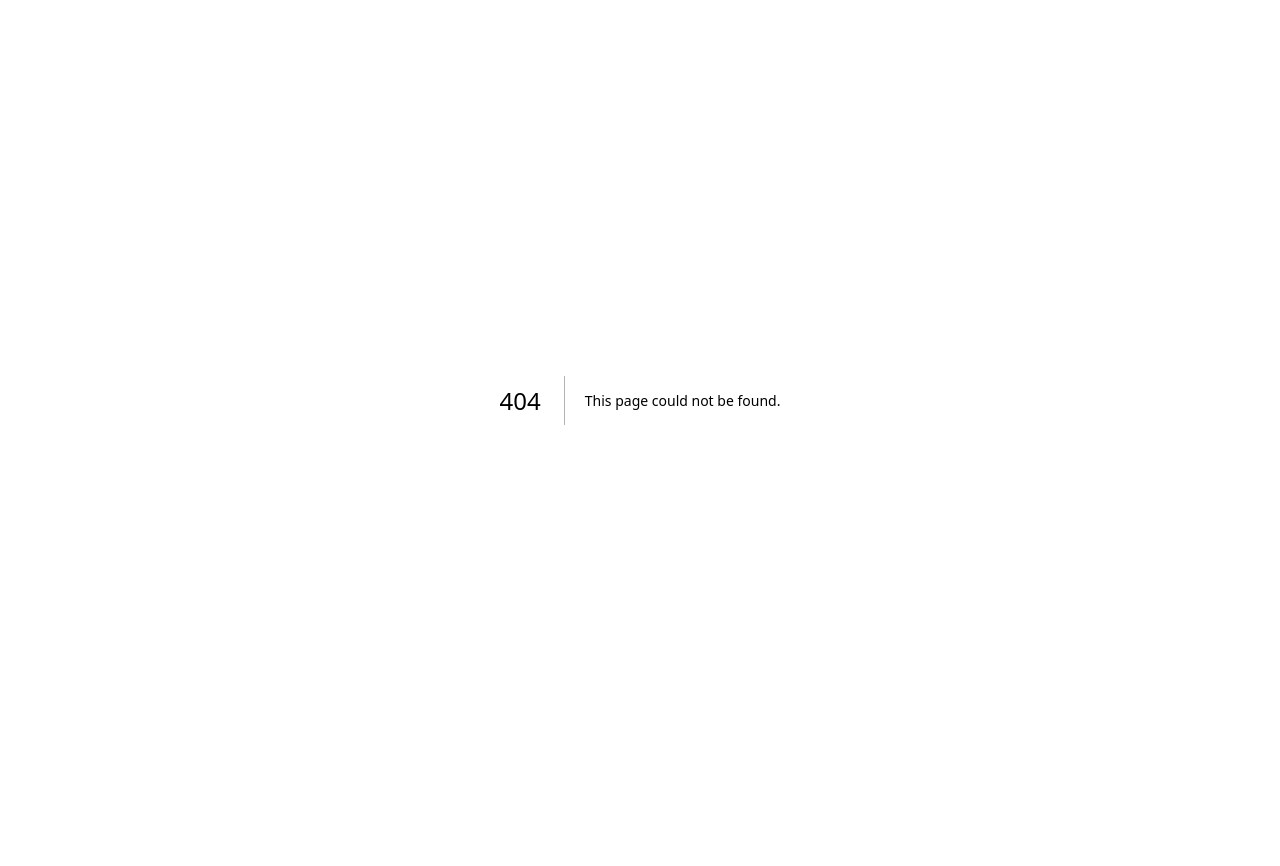
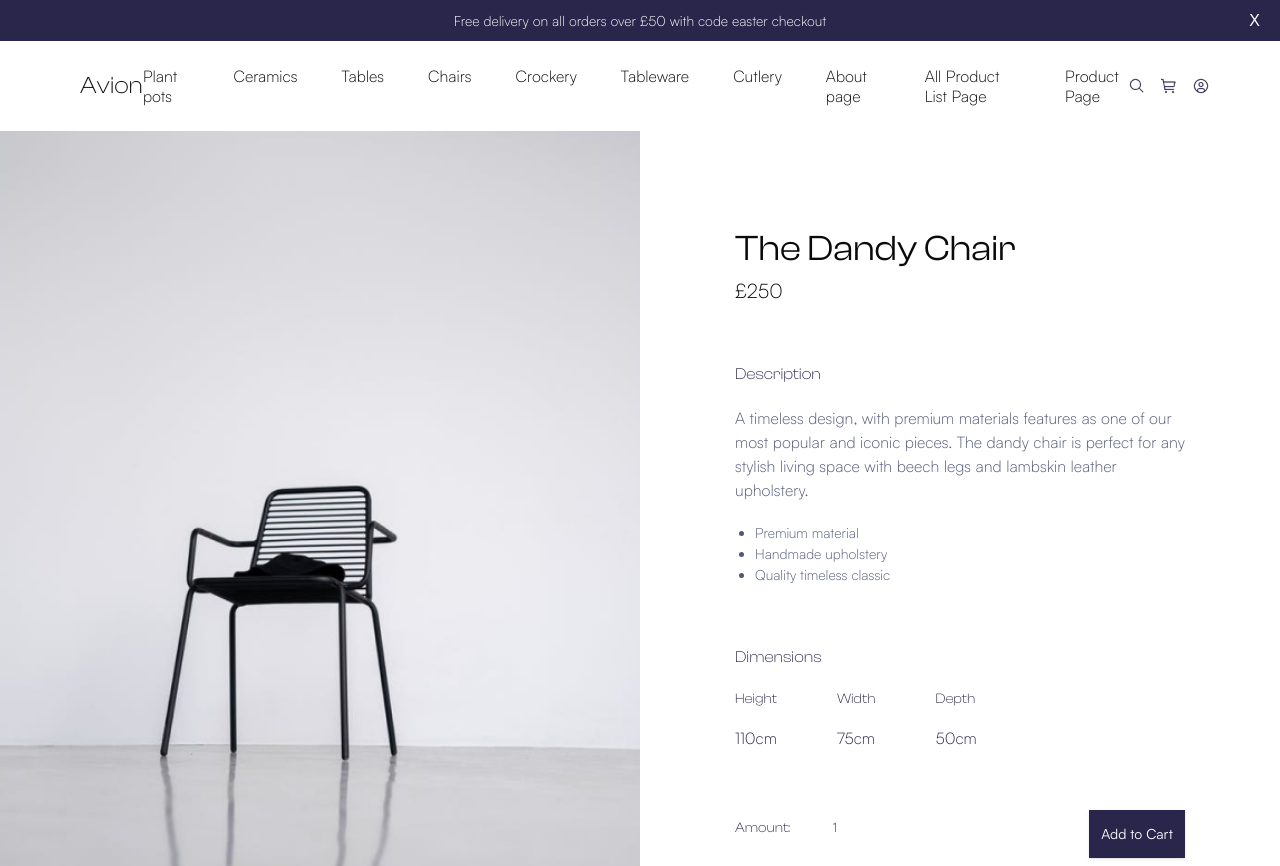
Before and after one commit to AyyanAli-Khan/hackathon, a Next.js app: page /product in a window 1280 px wide. Before the commit this address had no page. Shown: the top 866 px of the page. Before the commit the page ends 800 px from the top, so only its background shows below. Built offline with nearby package versions, Linux system fonts and the light colour scheme.

Commit message:
add routing to pages

```diff
--- a/app/about/page.tsx
+++ b/app/about/page.tsx
@@ -14,13 +14,33 @@ export default function Page() {
   const [isOpen, setIsOpen] = useState(false);
 
   const navLinks = [
-    { name: "Plant pots" },
-    { name: "Ceramics" },
-    { name: "Tables" },
-    { name: "Chairs" },
-    { name: "Crockery" },
-    { name: "Tableware" },
-    { name: "Cutlery" },
+    { name: "Plant pots" ,
+      herf:"/"
+    },
+    { name: "Ceramics"  ,
+      herf:"/"},
+    { name: "Tables"  ,
+      herf:"/"},
+    { name: "Chairs" ,
+      herf:"/" },
+    { name: "Crockery" ,
+      herf:"/" },
+    { name: "Tableware" ,
+      herf:"/" },
+    { name: "Cutlery"  ,
+      herf:"/"},
+      {
+     name:"About page",
+        herf:"/about"
+      },
+      {
+        name:"All Product List Page",
+        herf:"/allproductlist"
+      },
+      {
+        name:"Product Page",
+        herf:"/product"
+      },
   ];
 
 
@@ -107,13 +127,15 @@ export default function Page() {
 
                 {/* Mobile Navigation Links */}
                 <div className="flex flex-col space-y-4">
-                  {navLinks.map((item: { name: string }, index: number) => (
-                    <h5
-                      key={index}
-                      className="cursor-pointer text-base text-[#726E8D] hover:text-black"
-                    >
-                      {item.name}
-                    </h5>
+                  {navLinks.map((item: { name: string, herf: string }, index: number) => (
+                     <Link href={item.herf} key={index}>
+                     <h5
+
+                   className="cursor-pointer text-h5 text-[#726E8D]"
+                 >
+                   {item.name}
+                 </h5>
+                 </Link>
                   ))}
                 </div>
               </SheetContent>
@@ -127,9 +149,11 @@ export default function Page() {
         <div className="w-full bg-muted h-1/2 pb-[20px] hidden md:flex items-center pt-[20px] justify-center">
           <div className="hidden md:flex items-center gap-[40px]">
             {navLinks.map((item, index) => (
-              <h5 key={index} className="cursor-pointer text-h5 text-[#726E8D]">
+             <Link href={item.herf} key={index}>
+                 <h5 key={index} className="cursor-pointer text-h5 text-[#726E8D]">
                 {item.name}
               </h5>
+             </Link>
             ))}
           </div>
         </div>
@@ -170,7 +194,7 @@ export default function Page() {
         {/* image */}
         <div>
           <Image
-            src="/images/image block.png"
+            src="/images/aboutimage.png"
             alt="image"
             height={1000}
             width={1000}
@@ -179,7 +203,7 @@ export default function Page() {
         </div>
       </div>
 
-      <div className="grid mt-20 md:mt-0 grid-cols-1 md:grid-cols-2 w-full h-[600px]">
+      <div className="grid overflow-hidden mt-20 md:mt-0 grid-cols-1 md:grid-cols-2 w-full h-[600px]">
         {/* image */}
         <div className="overflow-hidden">
           <Image
--- a/app/allproductlist/page.tsx
+++ b/app/allproductlist/page.tsx
@@ -16,8 +16,8 @@ export default function Page() {
           price: 250,
         },
         {
-          src: '/images/hero image.png',
-          title: 'The Dandy chair',
+          src: '/images/dark chair.png',
+          title: 'The Dark chair',
           price: 250,
         },
         {
@@ -79,8 +79,8 @@ export default function Page() {
         <Header />
       </div>
 
-      <div className="w-full h-52 bg-red-500">
-        <h1 className="font-clash md:text-h1 font-[400]">All Products</h1>
+      <div className="w-full background ">
+        <h1 className="text-center block md:hidden font-clash md:text-h1 font-[400]">All Products</h1>
       </div>
 
       <div className="w-full h-[64px]  px-8 hidden md:flex items-center justify-between">
--- a/app/components/Header.tsx
+++ b/app/components/Header.tsx
@@ -5,16 +5,37 @@ import React from "react";
 import Image from "next/image";
 import { Sheet, SheetContent, SheetTrigger } from "@/components/ui/sheet";
 import Link from "next/link";
+import { headers } from "next/headers";
 
 const Header = () => {
   const navLinks = [
-    { name: "Plant pots" },
-    { name: "Ceramics" },
-    { name: "Tables" },
-    { name: "Chairs" },
-    { name: "Crockery" },
-    { name: "Tableware" },
-    { name: "Cutlery" },
+    { name: "Plant pots" ,
+      herf:"/"
+    },
+    { name: "Ceramics"  ,
+      herf:"/"},
+    { name: "Tables"  ,
+      herf:"/"},
+    { name: "Chairs" ,
+      herf:"/" },
+    { name: "Crockery" ,
+      herf:"/" },
+    { name: "Tableware" ,
+      herf:"/" },
+    { name: "Cutlery"  ,
+      herf:"/"},
+      {
+     name:"About page",
+        herf:"/about"
+      },
+      {
+        name:"All Product List Page",
+        herf:"/allproductlist"
+      },
+      {
+        name:"Product Page",
+        herf:"/product"
+      },
   ];
 
   return (
@@ -92,12 +113,14 @@ const Header = () => {
       <div className="w-full h-1/2 pb-[20px] hidden md:flex items-center pt-[20px] justify-center">
         <div className="hidden md:flex items-center gap-[40px]">
           {navLinks.map((item, index) => (
-            <h5
-              key={index}
+            <Link href={item.herf} key={index}>
+                <h5
+
               className="cursor-pointer text-h5 text-[#726E8D]"
             >
               {item.name}
             </h5>
+            </Link>
           ))}
         </div>
       </div>
--- a/app/components/NewProductCard.tsx
+++ b/app/components/NewProductCard.tsx
@@ -9,7 +9,7 @@ interface PROPS {
 
 const NewProductCard = ({src, title, price , className}: PROPS) => {
   return (
-    <div className={`mt-6 h-fit w-26  md:w-[305px] text-primary md:h-[462px] ${className}`}>
+    <div className={`mt-6 hover:scale-105 h-fit w-26  md:w-[305px] text-primary md:h-[462px] ${className}`}>
       <img
         src={src}
         alt="product image"
--- a/app/globals.css
+++ b/app/globals.css
@@ -68,6 +68,16 @@ body {
   }
 }
 
+
+.background{
+  background-image: url('/images/bg.png');
+  background-size: cover;
+  background-repeat: no-repeat;
+  background-position: center;
+  height: 208px;
+  margin: 0;
+}
+
 @layer base {
   :root {
     --background: 0 0% 100%;
--- a/app/productlist/page.tsx
+++ b/app/product/page.tsx
@@ -12,17 +12,39 @@ import {
   SheetContent,
   SheetClose,
 } from "@/components/ui/sheet";
+import Link from "next/link";
 
 export default function Page() {
   const navLinks = [
-    { name: "Plant pots" },
-    { name: "Ceramics" },
-    { name: "Tables" },
-    { name: "Chairs" },
-    { name: "Crockery" },
-    { name: "Tableware" },
-    { name: "Cutlery" },
+    { name: "Plant pots" ,
+      herf:"/"
+    },
+    { name: "Ceramics"  ,
+      herf:"/"},
+    { name: "Tables"  ,
+      herf:"/"},
+    { name: "Chairs" ,
+      herf:"/" },
+    { name: "Crockery" ,
+      herf:"/" },
+    { name: "Tableware" ,
+      herf:"/" },
+    { name: "Cutlery"  ,
+      herf:"/"},
+      {
+     name:"About page",
+        herf:"/about"
+      },
+      {
+        name:"All Product List Page",
+        herf:"/allproductlist"
+      },
+      {
+        name:"Product Page",
+        herf:"/product"
+      },
   ];
+
 
   const NewProductDetails = [
     {
@@ -66,13 +88,15 @@ export default function Page() {
         {/* Desktop Navigation */}
         <div className="hidden md:flex">
           <ul className="flex gap-[20px] md:gap-[44px]">
-            {navLinks.map((item: { name: string }, index: number) => (
-              <li
-                key={index}
+            {navLinks.map((item: { name: string, herf: string }, index: number) => (
+              <Link href={item.herf} key={index}>
+                <li
+
                 className="text-sm md:text-h5 font-satoshi font-[200]"
               >
                 {item.name}
               </li>
+              </Link>
             ))}
           </ul>
         </div>
@@ -149,7 +173,7 @@ export default function Page() {
         <div className="h-full">
           <Image
             src="/images/image left.png"
-            alt="image left"
+            alt="product image"
             height={1000}
             width={1000}
             className="h-full w-full object-cover"
@@ -217,9 +241,11 @@ export default function Page() {
                 Amount: <span className="pl-10">1</span>
               </h6>
 
-              <Button className="text-h5 mt-3 sm:w-full md:w-24 text-white bg-primary  hover:bg-muted font-satoshi font-[300] rounded-none py-[24px] leading-none px-[32px] hover:text-black">
+             <Link href='/cart'>
+             <Button className="text-h5 mt-3 sm:w-full md:w-24 text-white bg-primary  hover:bg-muted font-satoshi font-[300] rounded-none py-[24px] leading-none px-[32px] hover:text-black">
                 Add to Cart
               </Button>
+             </Link>
             </div>
           </div>
         </div>
--- a/components/ui/ViewButton.tsx
+++ b/components/ui/ViewButton.tsx
@@ -18,13 +18,16 @@
 
 import React from 'react';
 import { Button } from './button';
+import Link from 'next/link';
 
 const ViewButtton = () => {
   return (
     <div>
+      <Link href="/allproductlist">
       <Button className="text-h5 text-black bg-muted hover:bg-accent mt-5 md:mt-10 font-[300] rounded-none py-[24px] leading-none px-[32px]">
         View Collection
       </Button>
+      </Link>
     </div>
   );
 };
```
Also changed, not shown: public/images/aboutimage.png (renamed from public/images/Image Block.png), public/images/bg.png (added).
